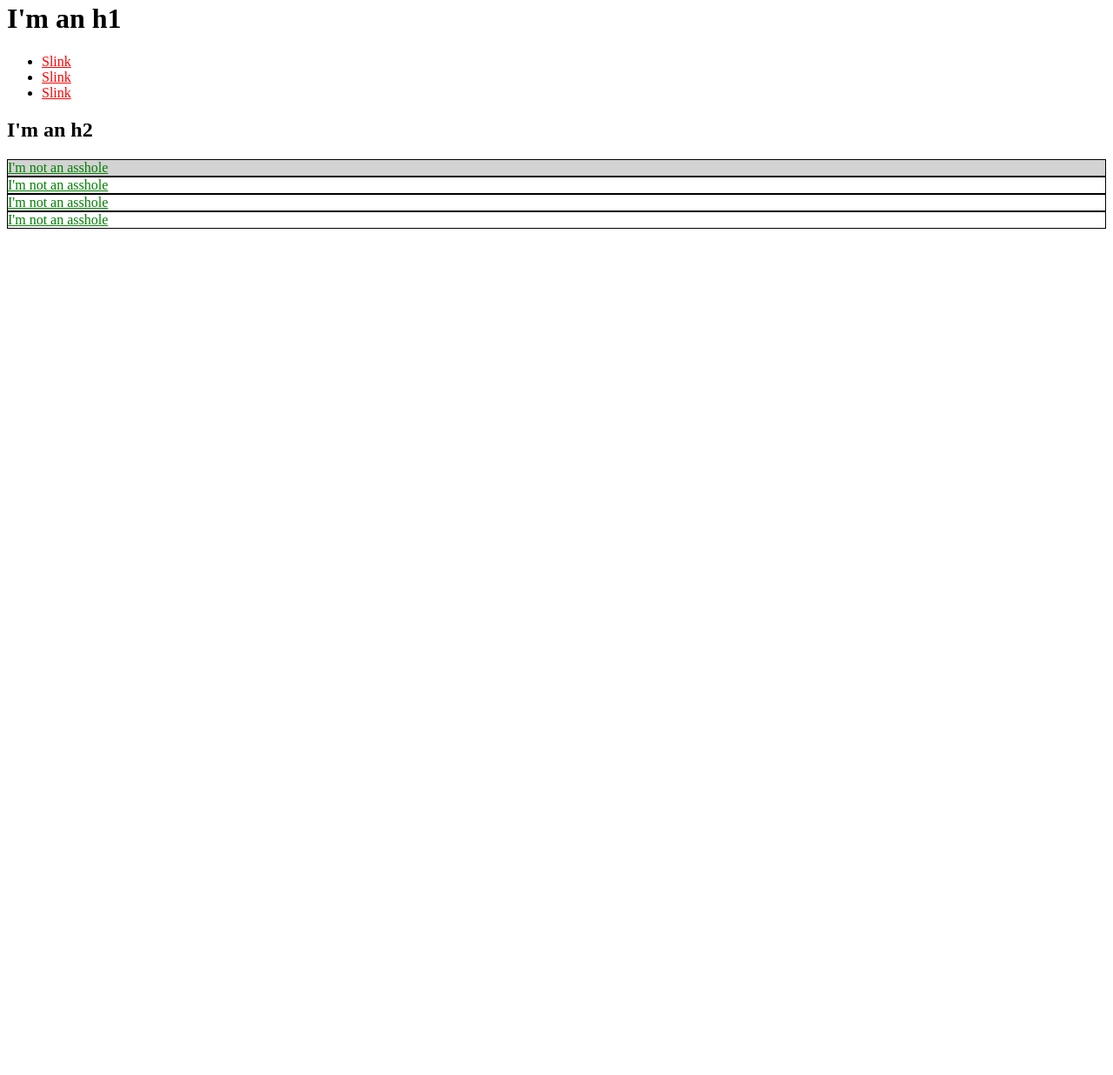
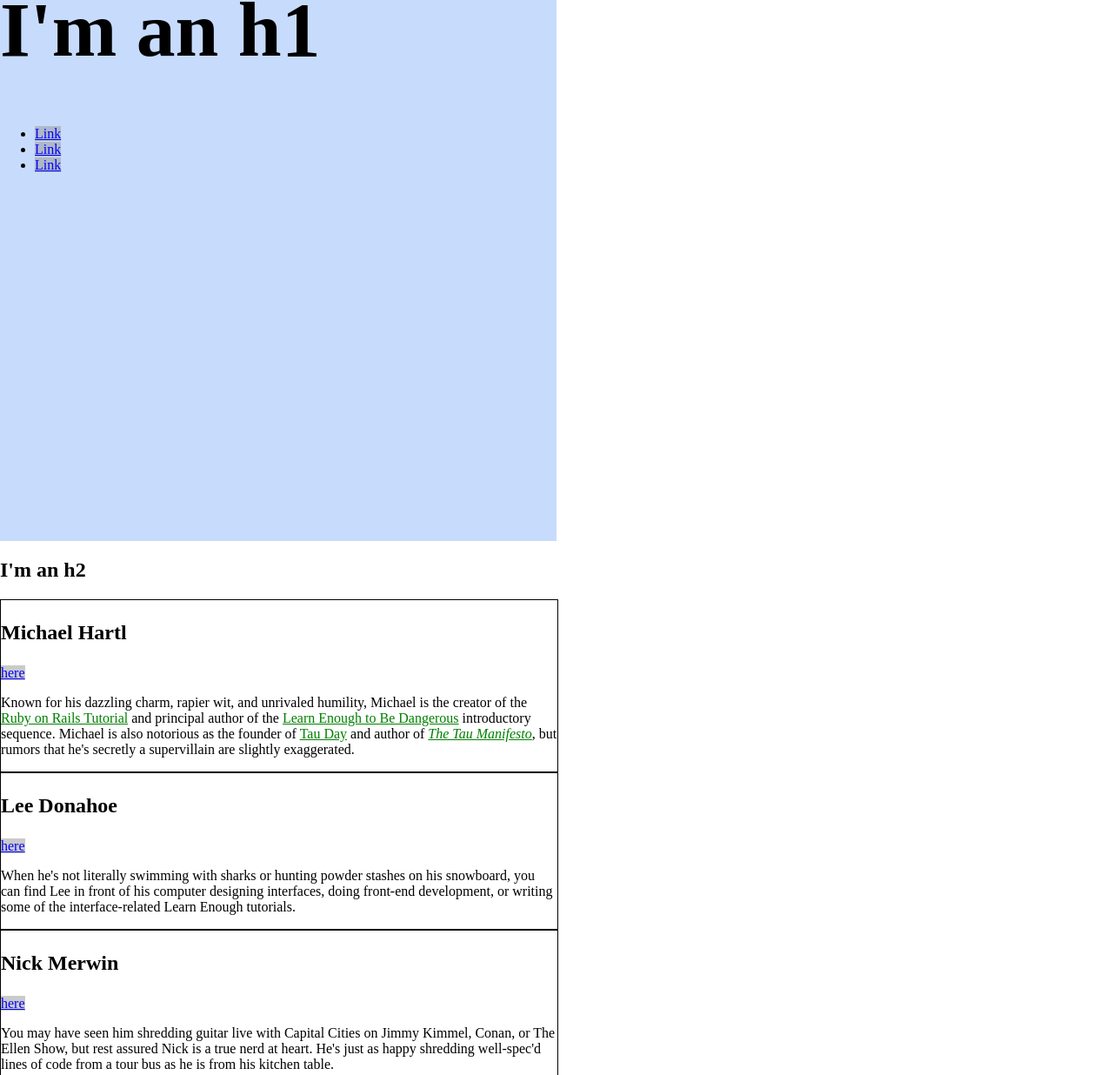
Before and after one commit to dbmogck/dbmogck.github.io, a plain HTML site: page index.html in a window 1280 px wide. Shown: the part 18-1254 px from the top of the page at 87% size. Before the commit the page ends 800 px from the top, so only its background shows below. Drawn offline with Linux system fonts and the light colour scheme.

Commit message:
Improve HTML for CSS

```diff
--- a/index.html
+++ b/index.html
@@ -4,45 +4,111 @@
 	<title>Test Page: Don't Panic</title>
 	<meta charset="utf-8">
 	<style>
+      /* GLOBAL STYLES */
+		html, body {
+			margin: 0;
+			padding: 0;
+		}
+		h1 {
+			font-size: 7vw;
+			margin-top: 0;
+		}
       a {
-            color: red;
+         color: #f00;
       }
-        #exec-bio {
-            background-color: lightgray;
+		/* HERO STYLES */
+		.full-hero {
+			background-color: #c7dbfc;
+			height: 50vw;
+			width: 50vw;
+		}
+      /* SOCIAL STYLES */
+      .social-link {
+         background: rgba(150, 150, 150, 0.5);
+         color: blue;
+      }
+      /* BIO STYLES */
+      .bio-wrapper {
+         font-size: 24px;
       }
       .bio-box {
          border: 1px solid black;
+         font-size: 1rem;
+         width: 50%;
       }
-        .bio-box a {
+      .bio-box h3 {
+         font-size: 1.5em;
+      }
+      .bio-copy {
+         font-size: 1em;
+      }
+      .bio-copy a {
          color: green;
       }
    </style>
 </head>
 <body>
+<div class="full-hero hero-home">
 	<h1>I'm an h1</h1>
 	<ul>
 		<li>
-            <a href="http://example.com/">Slink</a>
+			<a href="http://example.com/" class="social-link">Link</a>
 		</li>
 		<li>
-            <a href="http://example.com/">Slink</a>
+			<a href="http://example.com/" class="social-link">Link</a>
 		</li>
 		<li>
-            <a href="http://example.com/">Slink</a>
+			<a href="http://example.com/" class="social-link">Link</a>
 		</li>
 	</ul>
+</div>
    <h2>I'm an h2</h2>
-    <div id="exec-bio" class="bio-box">
-        <a href="http://example.com/">I'm not an asshole</a>
+   <div class="bio-wrapper">
+      <div class="bio-box">
+         <h3>Michael Hartl</h3>
+         <a class="social-link" href="http://twitter.com/mhartl">here</a>
+         <div class="bio-copy">
+            <p>
+               Known for his dazzling charm, rapier wit, and
+               unrivaled humility, Michael is the creator of the
+               <a href="http://railstutorial.org/">Ruby on Rails Tutorial</a>
+               and principal author of the <a href="https://learnenough.com/">Learn Enough to Be Dangerous</a>
+               introductory sequence. Michael is also notorious as the
+               founder of <a href="http://tauday.com/">Tau Day</a>
+               and author of <a href="http://tauday.com/tau-manifesto"><em>The Tau Manifesto</em></a>,
+               but rumors that he's secretly a supervillain are slightly exaggerated.
+            </p>
+         </div>
       </div>
       <div class="bio-box">
-        <a href="http://example.com/">I'm not an asshole</a>
+         <h3>Lee Donahoe</h3>
+         <a class="social-link" href="https://twitter.com/leedonahoe">here</a>
+         <div class="bio-copy">
+            <p>
+               When he's not literally swimming with sharks or hunting powder
+               stashes on his snowboard, you can find Lee in front of his
+               computer designing interfaces, doing front-end development, or
+               writing some of the interface-related Learn Enough tutorials.
+            </p>
+         </div>
       </div>
       <div class="bio-box">
-        <a href="http://example.com/">I'm not an asshole</a>
+         <h3>Nick Merwin</h3><a class="social-link" href="https://twitter.com/nickmerwin">here</a>
+         <div class="bio-copy">
+            <p>
+               You may have seen him shredding guitar live with Capital Cities on
+               Jimmy Kimmel, Conan, or The Ellen Show, but rest assured Nick is a
+               true nerd at heart. He's just as happy shredding well-spec'd lines
+               of code from a tour bus as he is from his kitchen table.
+            </p>
+         </div>
+      </div>
    </div>
 	<div class="bio-box">
-        <a href="http://example.com/">I'm not an asshole</a>
+		<h3>??</h3>The Future
+		<p>
+         Sam Nunberg: "Fuck this shit, Fuck Trump, Fuck Mueller!"
+      </p>
 	</div>
 </body>
 </html>
```
Lines whose indentation alone changed are shown as unchanged.
